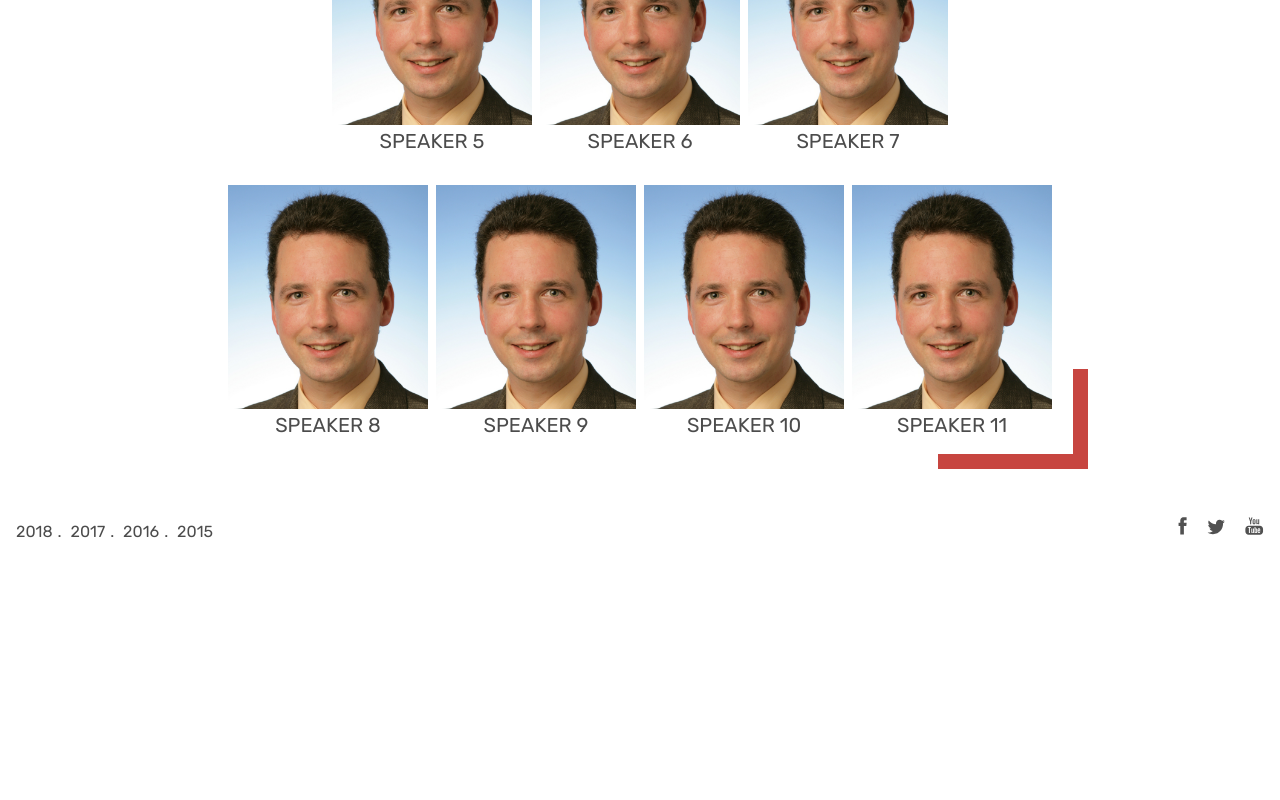
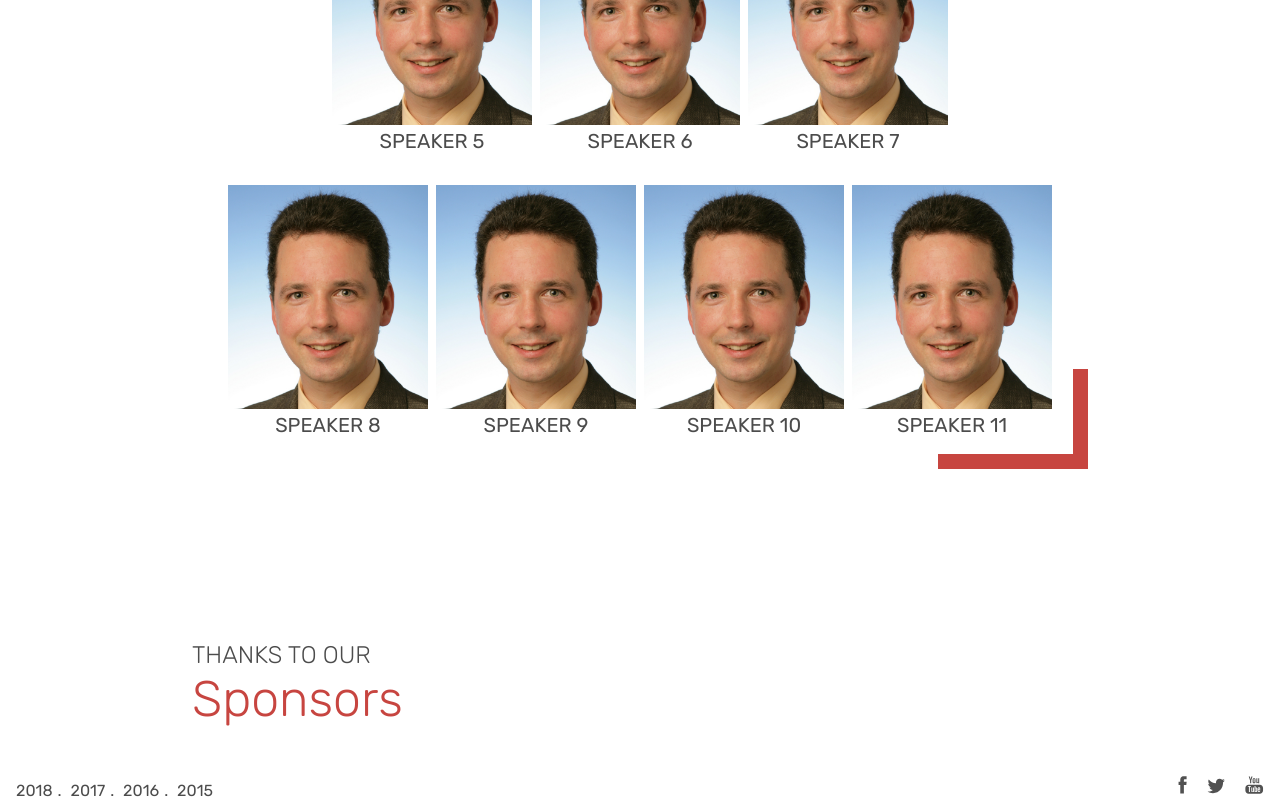
Before and after one commit to gtugablue/commitporto-2019, a Vue app: page / in a window 1280 px wide. Shown: the part 2504-3304 px from the top of the page. Before the commit the page ends 3045 px from the top, so only its background shows below. Built offline with nearby package versions, Linux system fonts and the light colour scheme; what vue-resource would draw is missing.

Commit message:
Sponsors section

```diff
--- a/src/pages/Homepage.vue
+++ b/src/pages/Homepage.vue
@@ -23,6 +23,7 @@
       <img src="@/assets/gallery/gallery_10.jpg" />
     </div>
     <Speakers />
+    <Sponsors />
   </div>
 </template>
 
@@ -38,6 +39,7 @@ export default {
     Button,
     AboutUs,
     Speakers,
+    Sponsors,
   },
 };
 </script>
--- a/src/pages/Sponsors.vue
+++ b/src/pages/Sponsors.vue
@@ -1,5 +1,6 @@
 <template>
   <div id="sponsors">
+    <Title title="Sponsors" subtitle="Thanks to our" />
   </div>
 </template>
 
@@ -17,5 +18,11 @@ export default {
 <style scoped>
 @import '../variables';
 
+#sponsors {
+  margin: var(--new-section-margin);
+  width: 70%;
+  display: flex;
+  flex-direction: column;
+}
 
 </style>
```
